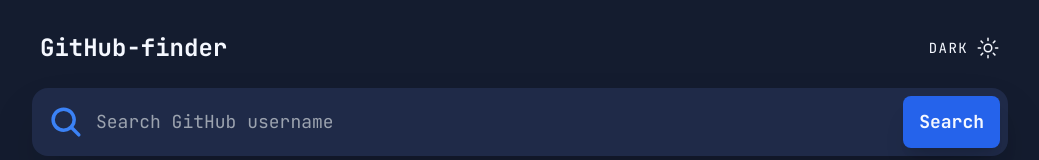
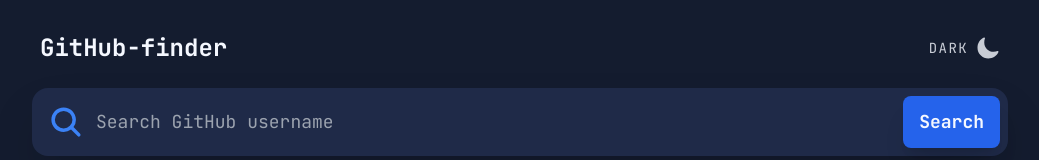
Before and after one commit to bagusNA/github-finder, a React (Create React App) app: page / in a window 1280 px wide. Shown: the top 160 px of the page, without its empty margins (120-1159 px from the left). Built offline with nearby package versions, Linux system fonts and the light colour scheme.

Commit message:
minor icon change

```diff
--- a/src/App.tsx
+++ b/src/App.tsx
@@ -1,5 +1,5 @@
 import React, { useEffect, useState } from "react";
-import { IoSunnyOutline, IoSunny } from 'react-icons/io5';
+import { IoMoon, IoSunny } from 'react-icons/io5';
 import { unstable_batchedUpdates } from "react-dom";
 
 import { defaultData } from './options';
@@ -65,7 +65,7 @@
         {/* Header */}
         <div className="flex justify-between items-center px-2 hover:cursor-pointer">
           <a href="/"><h1 className="text-xl font-bold md:text-2xl">GitHub-finder</h1></a>
-          <div className="flex items-center gap-x-2" onClick={toggleTheme}>
+          <div className="flex items-center gap-x-2 opacity-80 select-none transition hover:opacity-100 hover:cursor-pointer" onClick={toggleTheme}>
             {!isDarkMode ?
               <React.Fragment>
                 <p className="tracking-widest text-sm">LIGHT</p>
@@ -74,7 +74,7 @@
               :
               <React.Fragment>
                 <p className="tracking-widest text-sm">DARK</p>
-                <IoSunnyOutline className="text-2xl"/>
+                <IoMoon className="text-2xl"/>
               </React.Fragment>
             }
           </div>
```
